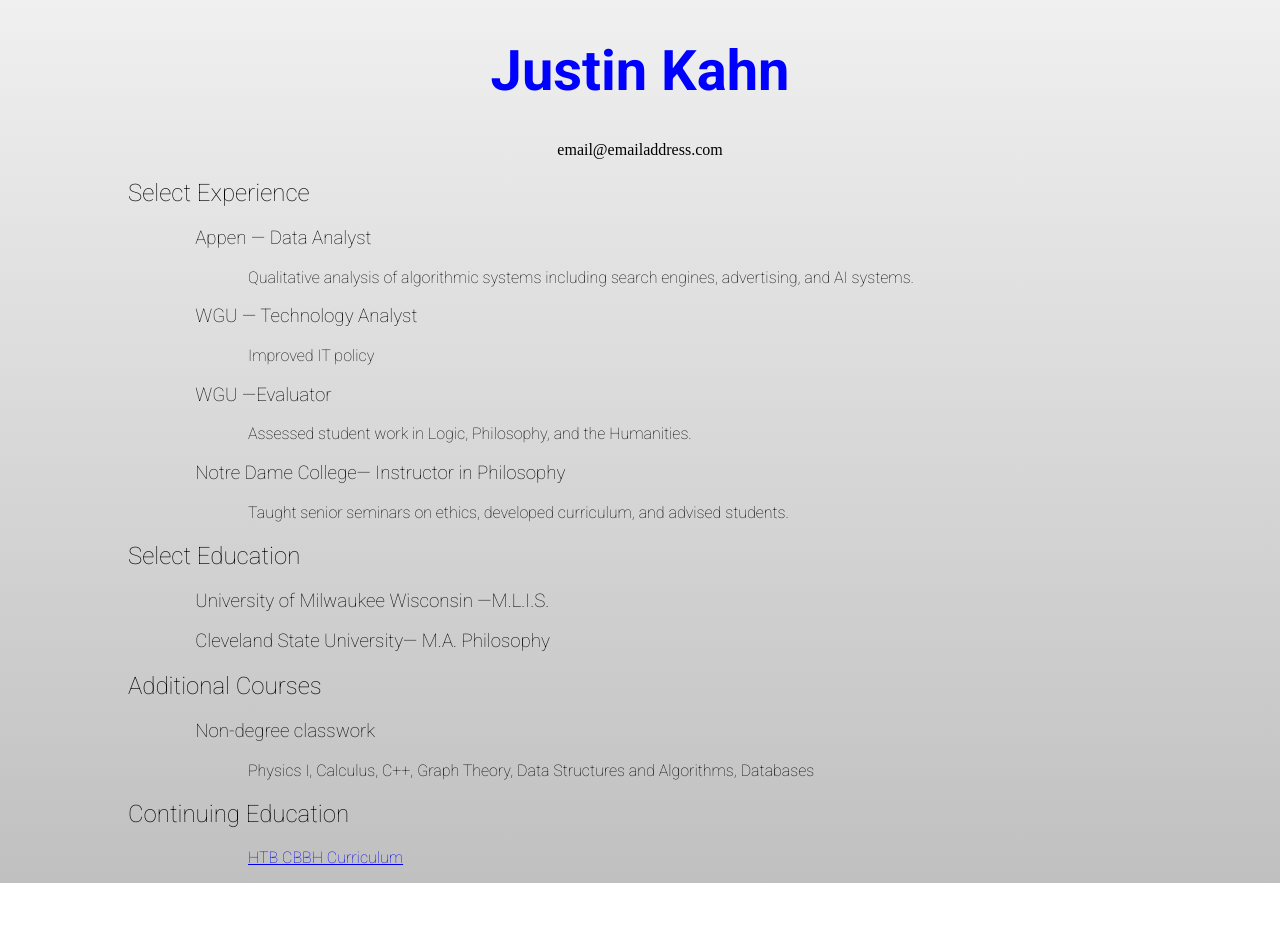
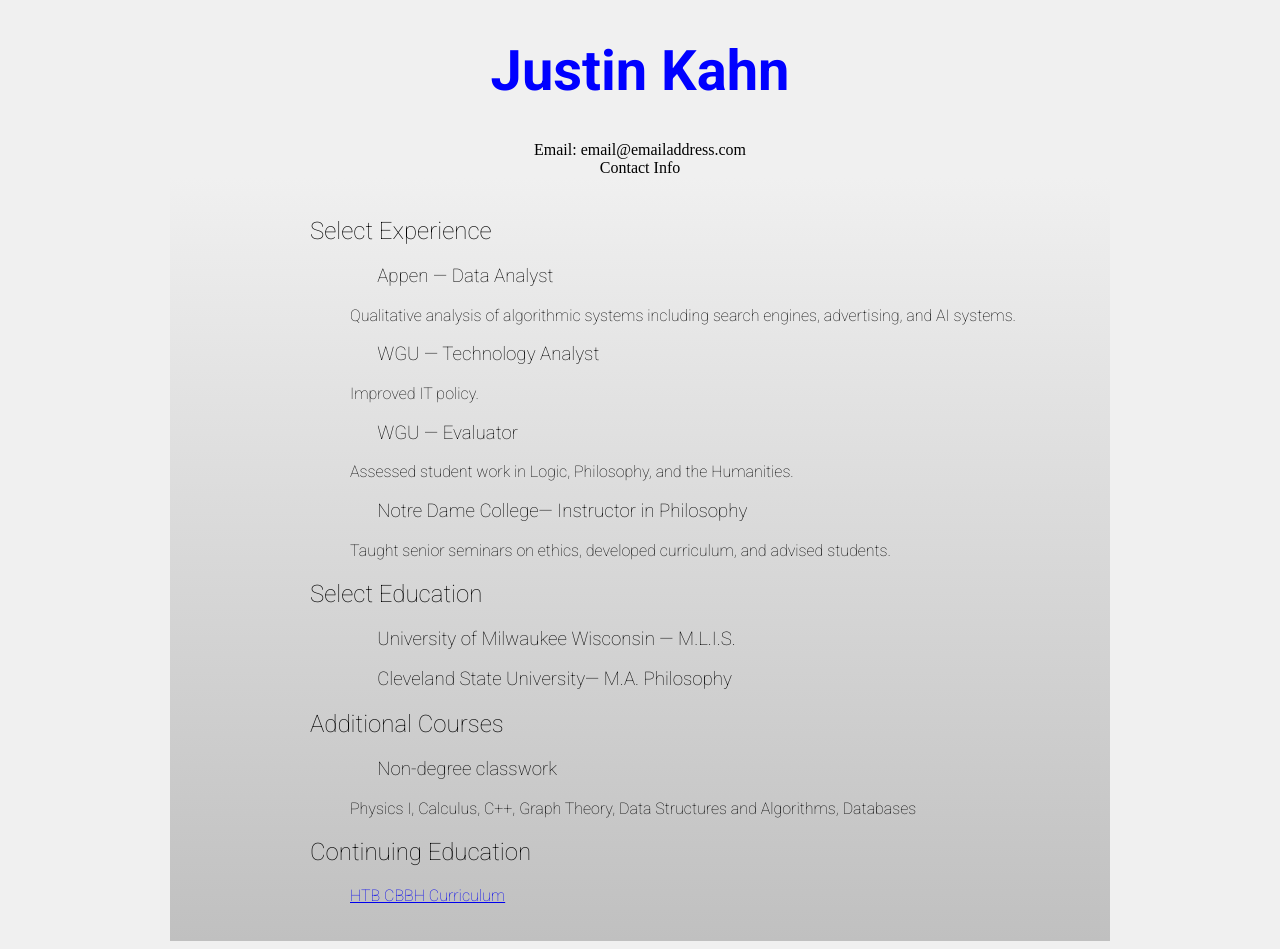
Before and after one commit to justinthegithub/cv, a plain HTML site: page index.html in a window 1280 px wide. Before the commit the page ends 883 px from the top, so only its background shows below. Drawn offline with Linux system fonts and the light colour scheme.

Commit message:
container

```diff
--- a/index.html
+++ b/index.html
@@ -13,35 +13,41 @@
 <body>
     <div class="header">
         <h1>Justin Kahn</h1>
-    email@emailaddress.com
+        Email: email@emailaddress.com
+        <br>
+        Contact Info
     </div>
+    <div class="container">
 
 
+        <section>
             <h2>Select Experience</h2>
             <h3>Appen — Data Analyst</h3>
             <p>Qualitative analysis of algorithmic systems including search engines, advertising, and AI systems.</p>
             <h3>WGU — Technology Analyst</h3>
-    <p>Improved IT policy</p>
-    <h3>WGU —Evaluator</h3>
+            <p>Improved IT policy.</p>
+            <h3>WGU — Evaluator</h3>
             <p>Assessed student work in Logic, Philosophy, and the Humanities.</p>
             <h3>Notre Dame College— Instructor in Philosophy</h3>
-<p>Taught senior seminars on ethics, developed curriculum, and advised students. </p>
+            <p>Taught senior seminars on ethics, developed curriculum, and advised students.</p>
+        </section>
 
+        <section>
+            <h2>Select Education</h2>
+            <h3>University of Milwaukee Wisconsin — M.L.I.S.</h3>
+            <h3>Cleveland State University— M.A. Philosophy</h3>
+        </section>
 
-    <h2>Select Education </h2>
-    <h3>University of Milwaukee Wisconsin —M.L.I.S.</h3>
-    <h3>Cleveland State University— M.A. Philosophy</h3>
-
+        <section>
             <h2>Additional Courses</h2>
             <h3>Non-degree classwork</h3>
-    <p>Physics I,  Calculus, C++,  Graph Theory,  Data Structures and Algorithms, Databases</p>
+            <p>Physics I, Calculus, C++, Graph Theory, Data Structures and Algorithms, Databases</p>
+        </section>
 
-
-
-
-    <h2>Continuing Education </h3>
+        <section>
+            <h2>Continuing Education</h2>
             <p><a href="https://academy.hackthebox.com/achievement/477559/path/17" target="_blank">HTB CBBH Curriculum</a></p>
-
-
+        </section>
+    </div>
 </body>
 </html>
--- a/style.css
+++ b/style.css
@@ -1,3 +1,10 @@
+.container {
+  max-width: 900px;
+  margin: 0 auto;
+  padding: 20px;
+  background: linear-gradient(to bottom, #f0f0f0, #c0c0c0);
+}
+
 
 h1 {
     color: blue;
@@ -43,7 +50,7 @@
   text-indent: 10em;
 }
 p {
-  text-indent: 15em;
+  text-indent: 10em;
 }
 
 
@@ -57,9 +64,7 @@
 
 
   body {
-    background: linear-gradient(to bottom, #f0f0f0, #c0c0c0);
-}
+    background-color: #f0f0f0;
 
 
-
-  .
+}
```
Lines whose indentation alone changed are shown as unchanged.
